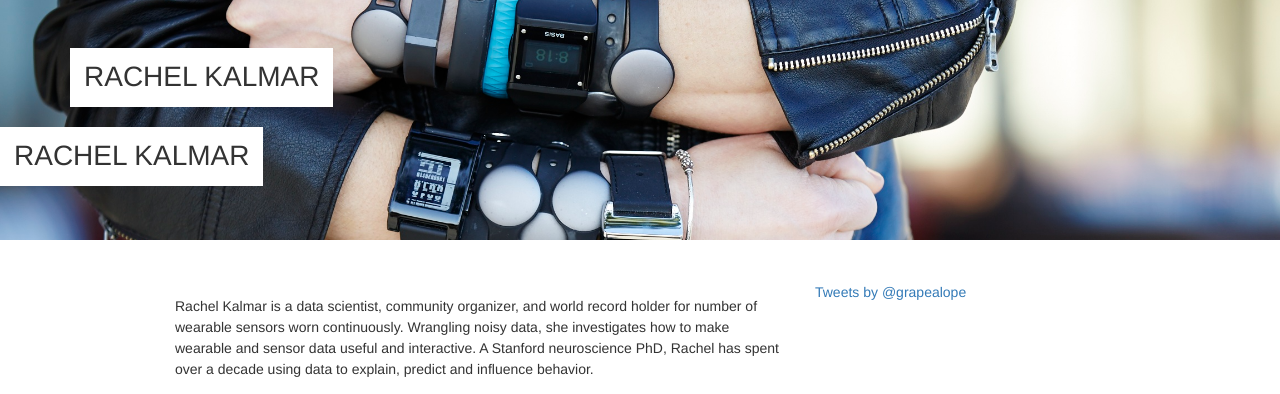
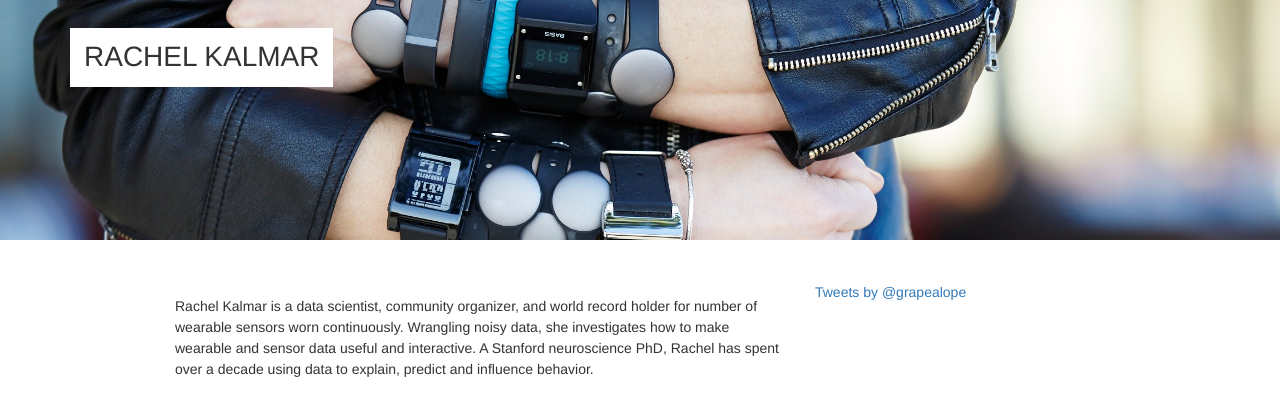
Before and after one commit to grapealope/grapealope.github.io, a PHP site: page / in a window 1280 px wide. Shown: the top 394 px of the page. Run offline with PHP 8.4, Linux system fonts and the light colour scheme; some libraries are stand-ins or nearby versions.

Commit message:
minor adjustment

```diff
--- a/css/media.css
+++ b/css/media.css
@@ -5,9 +5,6 @@ body, h1, h2, h3, h4, h5, h6 {
   font-family: helvetica, arial, sans-serif;
 }
 .container {
-  max-width: 960px;
-}
-.container2 {
   max-width: 960px;
 }
 .btn {
@@ -68,9 +65,18 @@ body, h1, h2, h3, h4, h5, h6 {
   display: inline-block;
   font-size: 2.0em;
   margin-bottom: 0;
+  margin-top: 0;
   padding: 0.5em;
   text-transform: uppercase;
 }
+/*.jumbotron h1 {
+  background: #fff;
+  display: inline-block;
+  font-size: 2.0em;
+  margin-bottom: 0;
+  padding: 0.5em;
+  text-transform: uppercase;
+}*/
 .jumbotron h2 {
   background: #fff;
   color: #333;
--- a/index.html
+++ b/index.html
@@ -40,11 +40,6 @@
 
     <div class="jumbotron">
       <div class="container">
-        <h1>Rachel Kalmar</h1>
-        <br>
-<!--         <h2>headline goes here</h2>
- -->  </div> <!-- /.container -->
-       <div class="container2">
         <h1>Rachel Kalmar</h1>
         <br>
 <!--         <h2>headline goes here</h2>
```
